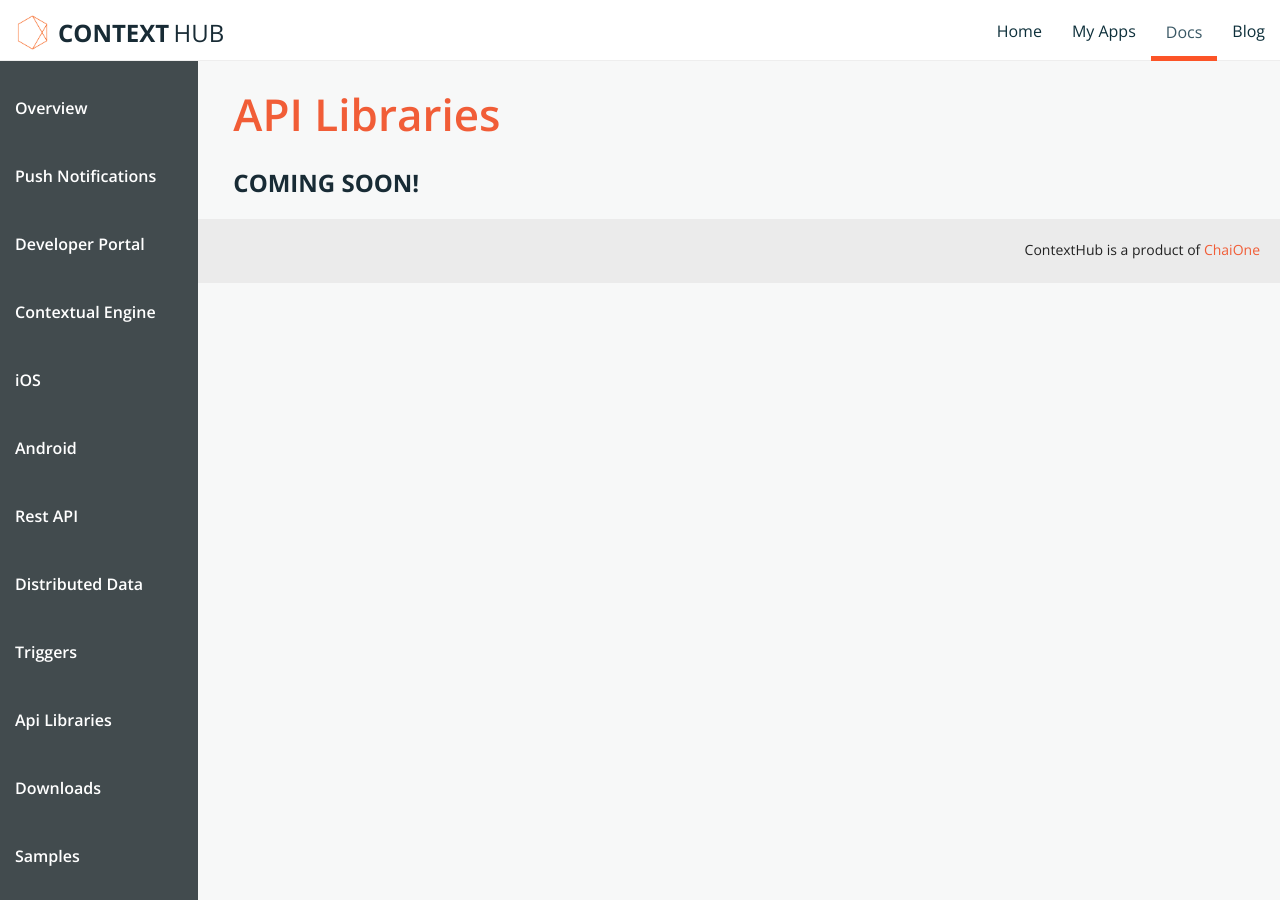
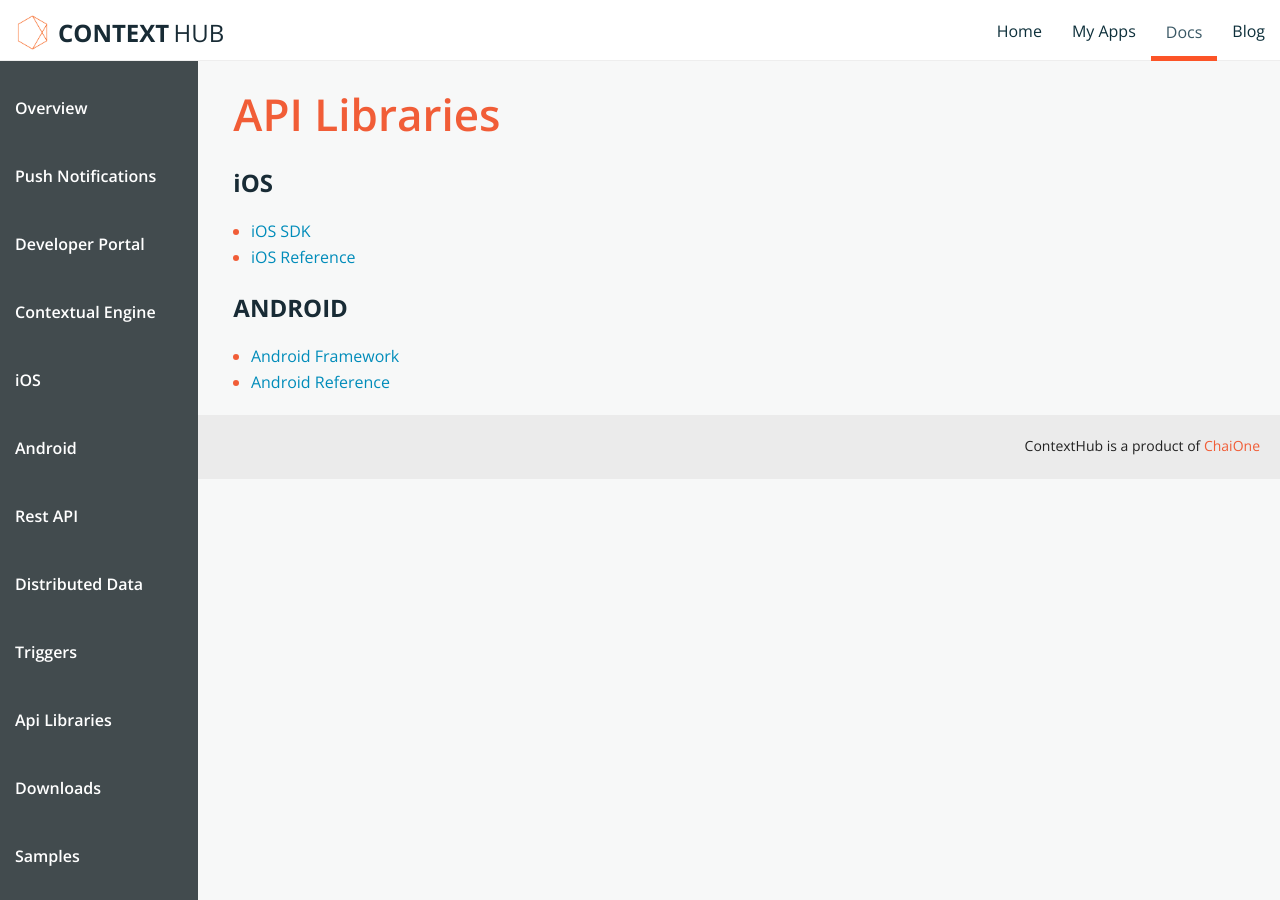
Before and after one commit to contexthub/contexthub.github.io, a Jekyll site: the page built from docs/apilibraries/index.md, in a window 1280 px wide. Built offline with Jekyll 4.4.1, drawn with Linux system fonts in a browser that asks for light colours; a style sheet for code colours, icons or effects is not loaded.

Commit message:
add api links

```diff
--- a/docs/apilibraries/index.md
+++ b/docs/apilibraries/index.md
@@ -5,4 +5,12 @@ layout: default
 
 # API Libraries
 
-## Coming Soon!
+## iOS
+
+* [iOS SDK](https://github.com/contexthub/contexthub-ios-framework){: target="_blank"}
+* [iOS Reference](/contexthub-ios-framework/){: target="_blank"}
+
+## Android
+
+* [Android Framework](https://github.com/contexthub/contexthub-android-framework){: target="_blank"}
+* [Android Reference](/contexthub-android-framework/){: target="_blank"}
```
